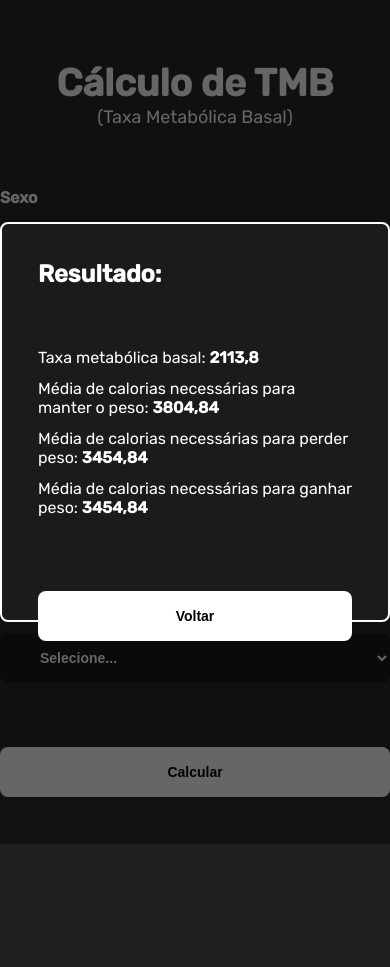
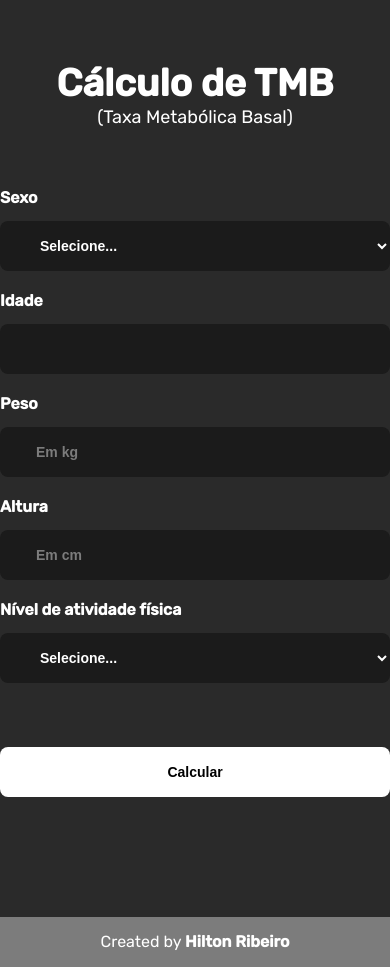
Before and after one commit to Hilton1/TMB, a PHP site: page / in a window 390 px wide. Before the commit the page ends 844 px from the top, so only its background shows below. Run offline with PHP 8.4, Linux system fonts and the light colour scheme.

Commit message:
adding responsiveness

```diff
--- a/index.html
+++ b/index.html
@@ -53,7 +53,7 @@
     <p>Created by <a href="https://github.com/Hilton1" target="_blank">Hilton Ribeiro</a></p>
   </footer>
 
-  <div class="modal-overlay active">
+  <div class="modal-overlay ">
     <div class="modal">
       <div class="modal-content">
         <h2>Resultado: </h2>
--- a/style.css
+++ b/style.css
@@ -19,7 +19,7 @@ body {
   background: var(--primary-color);
   font-family: 'Rubik', sans-serif;
   color: white;
-  overflow: hidden;
+  /* overflow: hidden; */
 
 }
 
@@ -175,9 +175,34 @@ footer a {
 }
 
 .results {
-  margin-bottom: 30px;
+  margin-bottom: 74px;
 }
 
 .results p {
   margin-bottom: 12px;
 }
+
+.modal-content button {
+  margin-top: 0;
+}
+
+/* === Responsividade === */
+@media (max-width: 650px) {
+  header,
+  main {
+    max-width: 400px;
+  }
+
+  .modal-content h2 {
+    margin-bottom: 40px;
+  }
+
+  .modal {
+    width: 400px;
+  }
+
+  .results {
+    margin-bottom: 30px;
+  }
+
+}
```
